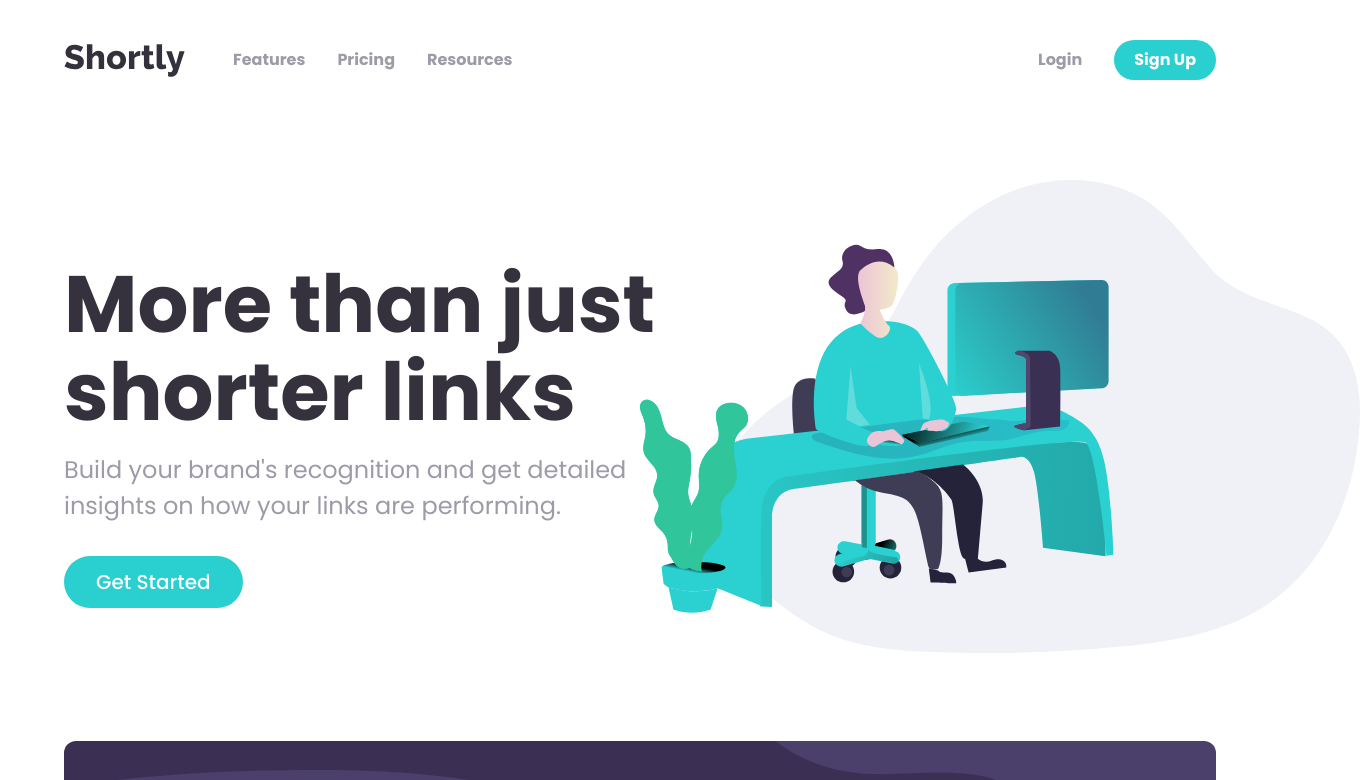
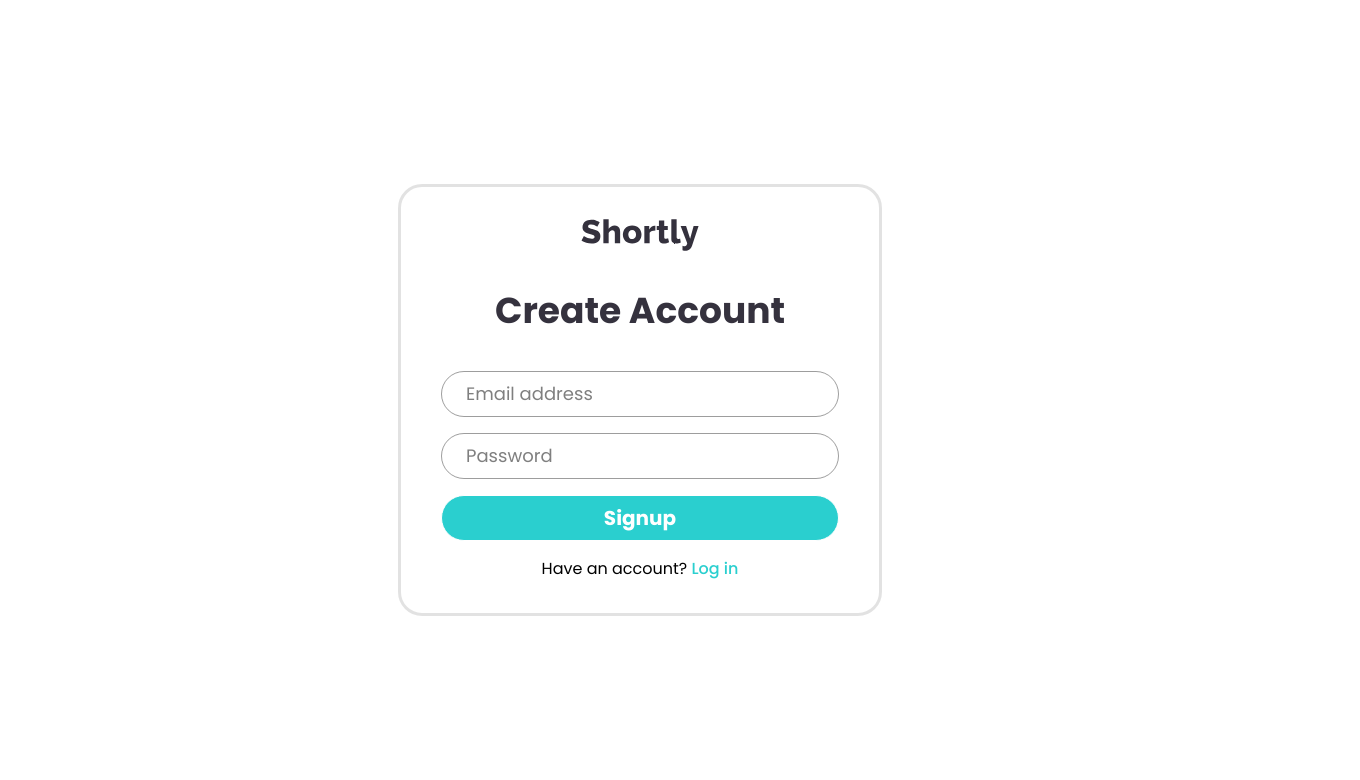
Before and after one commit to preetpalsinghkanda/URL-Shorter, a React (Vite) app: page / in a window 1280 px wide. Shown: the top 780 px of the page, 1360 px wide, since content can reach past the window. Built offline with nearby package versions, Linux system fonts and the light colour scheme.

Commit message:
Auth page added

```diff
--- a/src/App.jsx
+++ b/src/App.jsx
@@ -7,12 +7,13 @@ import Promo from "./Components/Promo";
 import Footer from "./Components/Footer";
 import AdvancedStatistic from "./Components/AdvancedStatistic";
 import LinkFull from "./Components/LinkFull";
+import Auth from "./Components/Auth";
 
 const App = () => {
   return (
    <div className="flex items-center flex-col">
 
-  <div className="px-6 w-full">
+  {/* <div className="px-6 w-full">
     <NavBar />
   </div>
 
@@ -31,7 +32,9 @@ const App = () => {
     <AdvancedStatisticsFull />
      <Promo />
      <Footer/>
-  </div>
+  </div>  */}
+
+  <Auth/>
 
 </div>
   );
--- /dev/null
+++ b/src/Components/Auth.jsx
@@ -0,0 +1,42 @@
+import React from "react";
+import logo from "../assets/logo.svg";
+
+const Auth = () => {
+  return (
+    <div className="h-screen flex justify-center items-center">
+      <div className="border-3 border-[#0000001d] py-8   min-w-md  px-10 flex rounded-3xl justify-center items-center flex-col">
+        <img src={logo} alt="" className="h-8" />
+
+        <div className="w-full flex flex-col items-center">
+          <h2 className="text-4xl my-10 font-[700] text-[#35323E]">
+            Create Account
+          </h2>
+
+          <div className="flex flex-col w-full gap-4">
+            <input
+              type="text"
+              placeholder="Email address"
+              className="border outline-0 border-[#00000062] rounded-4xl w-full text-lg py-2 px-6"
+            />
+            <input
+              type="password"
+              placeholder="Password"
+              className="border outline-0 border-[#00000062] rounded-4xl w-full text-lg py-2 px-6"
+            />
+          </div>
+
+          <button className="border my-4 bg-[#2ACFCF]   w-full text-xl text-white font-bold py-2 rounded-4xl">
+            Signup
+          </button>
+
+          <p>
+            Have an account?{" "}
+            <span className="text-[#2ACFCF] font-[500]">Log in</span>
+          </p>
+        </div>
+      </div>
+    </div>
+  );
+};
+
+export default Auth;
```
